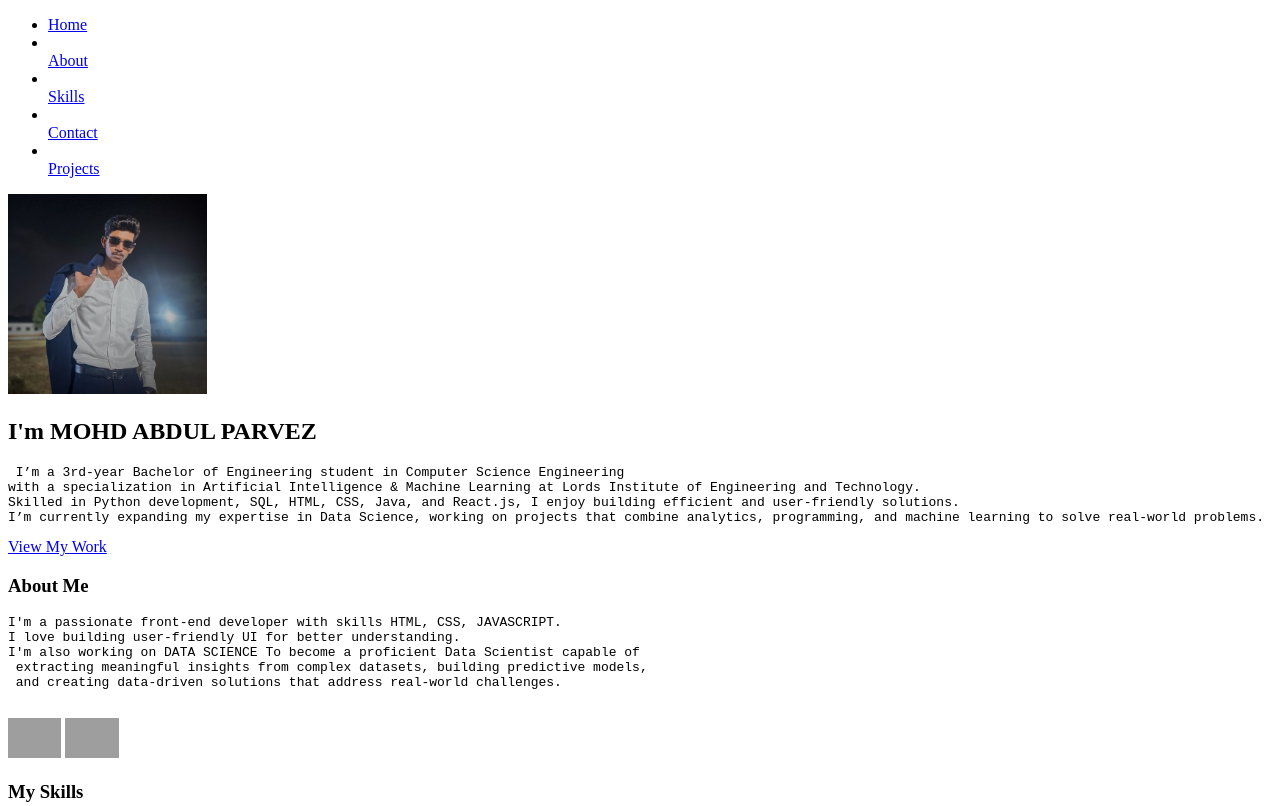
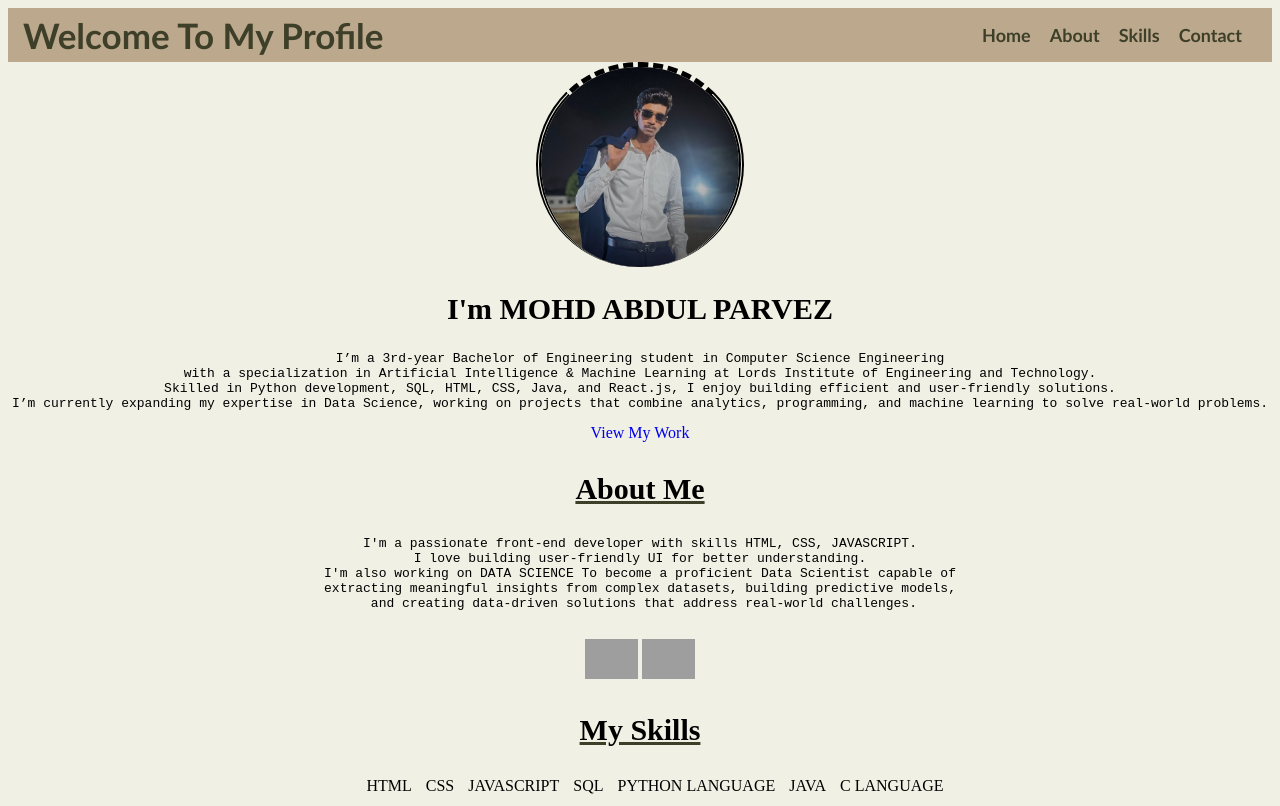
Before and after one commit to abdulparvez2004/Profile-Project, a plain HTML site: page index.html in a window 1280 px wide. Shown: the top 806 px of the page. Drawn offline with Linux system fonts and the light colour scheme; grey boxes are pictures that could not be loaded.

Commit message:
Added css

```diff
--- a/index.html
+++ b/index.html
@@ -7,28 +7,28 @@
     <title>Profile</title>
 </head>
 <body>
-    <header>
-        <nav>
+    <nav class="navbar">
+        <div class="navdiv">
+            <div class="logo"><a href="#">Welcome To My Profile</a></div>
             <ul>
-                <li><a href="#home">Home</a></li>
-                <li></li><a href="#about">About</a></li>
-                <li></li><a href="#skills">Skills</a></li>
-                <li></li><a href="#contact">Contact</a></li>
-                <li></li><a href="#project">Projects</a></li>
+                <li><a href="#">Home</a></li>
+                <li><a href="#">About</a></li>
+                <li><a href="#">Skills</a></li>
+                <li><a href="#">Contact</a></li>
             </ul>
-        </nav>
-    </header>
+        </div>
+    </nav>
     <section id="home">
-        <img src="images/par.jpg" height="200">
-        <h2>I'm MOHD ABDUL PARVEZ</h2>
+        <img id="img1" src="images/par.jpg" height="200">
+        <h2 style="font-size: 30px;">I'm MOHD ABDUL PARVEZ</h2>
         <pre> I’m a 3rd-year Bachelor of Engineering student in Computer Science Engineering
 with a specialization in Artificial Intelligence & Machine Learning at Lords Institute of Engineering and Technology.
 Skilled in Python development, SQL, HTML, CSS, Java, and React.js, I enjoy building efficient and user-friendly solutions.
 I’m currently expanding my expertise in Data Science, working on projects that combine analytics, programming, and machine learning to solve real-world problems.</pre>
-<a href="project">View My Work</a>
+<a href="#project">View My Work</a>
     </section>
     <section id="about">
-        <h3>About Me</h3>
+        <h3 style="font-size: 30px; text-decoration: underline #3E3F29;">About Me</h3>
         <pre>I'm a passionate front-end developer with skills HTML, CSS, JAVASCRIPT.
 I love building user-friendly UI for better understanding.
 I'm also working on DATA SCIENCE To become a proficient Data Scientist capable of
@@ -39,8 +39,8 @@ I'm also working on DATA SCIENCE To become a proficient Data Scientist capable o
         <a href="https://www.linkedin.com/in/abdul-parvez2004/"><img src="https://up.yimg.com/ib/th/id/OIP.Cn9SAHCmTy8MEaixr8bqpAHaHa?pid=Api&rs=1&c=1&qlt=95&w=121&h=121" alt="linkedin" height="40"></a>
     </section>
     <section id="skills">
-        <h3>My Skills</h3>
-        <ul>
+        <h3 style="text-align: center; font-size:30px;text-decoration: underline #3E3F29;">My Skills</h3>
+        <ul >
             <li>HTML</li>
             <li>CSS</li>
             <li>JAVASCRIPT</li>
@@ -51,7 +51,7 @@ I'm also working on DATA SCIENCE To become a proficient Data Scientist capable o
         </ul>
     </section>
     <section id="project">
-        <h3>My Projects</h3>
+        <h3 style="font-size: 30px;text-decoration: underline #3E3F29;">My Projects</h3>
         <pre>I really doing well to build my project and my best project is Student Registration-Form.
 Student Registration-Form is a form to get the details of the students.
 It is basically design for collage management to access the student data.
@@ -59,8 +59,8 @@ It is basically design for collage management to access the student data.
         </pre>
     </section>
     <section id="contact">
-        <h3>Contact Me</h3>
-        <p>Have a project in your mind? Let's Talk</p>
+        <h3 style="font-size: 30px;text-decoration: underline #3E3F29">Contact Me</h3>
+        <p style="font-size: 20px; color: #3E3F29;font-weight: bold;">Have a project in your mind? Let's Talk</p>
         <form action="mailto:mohdabulparvez470@gmail.com" method="post" enctype="text/plain">
             <input type="text" name="name" placeholder="Your Name" required><br><br>
             <input type="email" name="email" placeholder="Your Email" required><br><br>
--- a/style.css
+++ b/style.css
@@ -0,0 +1,58 @@
+body{
+    background-color:#F1F0E4
+}
+*{
+    text-decoration:none;
+}
+.navbar{
+    background:#BCA88D;
+    font-family: Calibri;
+    padding-left: 15px;
+    padding-right: 15px;
+}
+.navdiv{
+    display: flex;
+    align-items: center;
+    justify-content: space-between;
+}
+.logo a{
+    font-size: 35px;
+    font-weight: 600;
+    color:#3E3F29;
+}
+li{
+    list-style:none;
+    display: inline;
+}
+li a{
+    color: #3E3F29;
+    font-weight: bold;
+    font-size:18px;
+    margin-right:15px;
+}
+#img1{
+    display: block;
+    margin-right:auto;
+    margin-left:auto;
+    border-width: thick;
+    border-radius: 200px;
+    border-style:dashed double none;
+}
+#home{
+    text-align:center;
+}
+#about{
+    text-align:center;
+}
+#skills{
+    text-align:center;
+    li{
+        margin-right:10px;
+    }
+}
+#project{
+    text-align:center;
+}
+#contact{
+    text-align:center
+}
```
